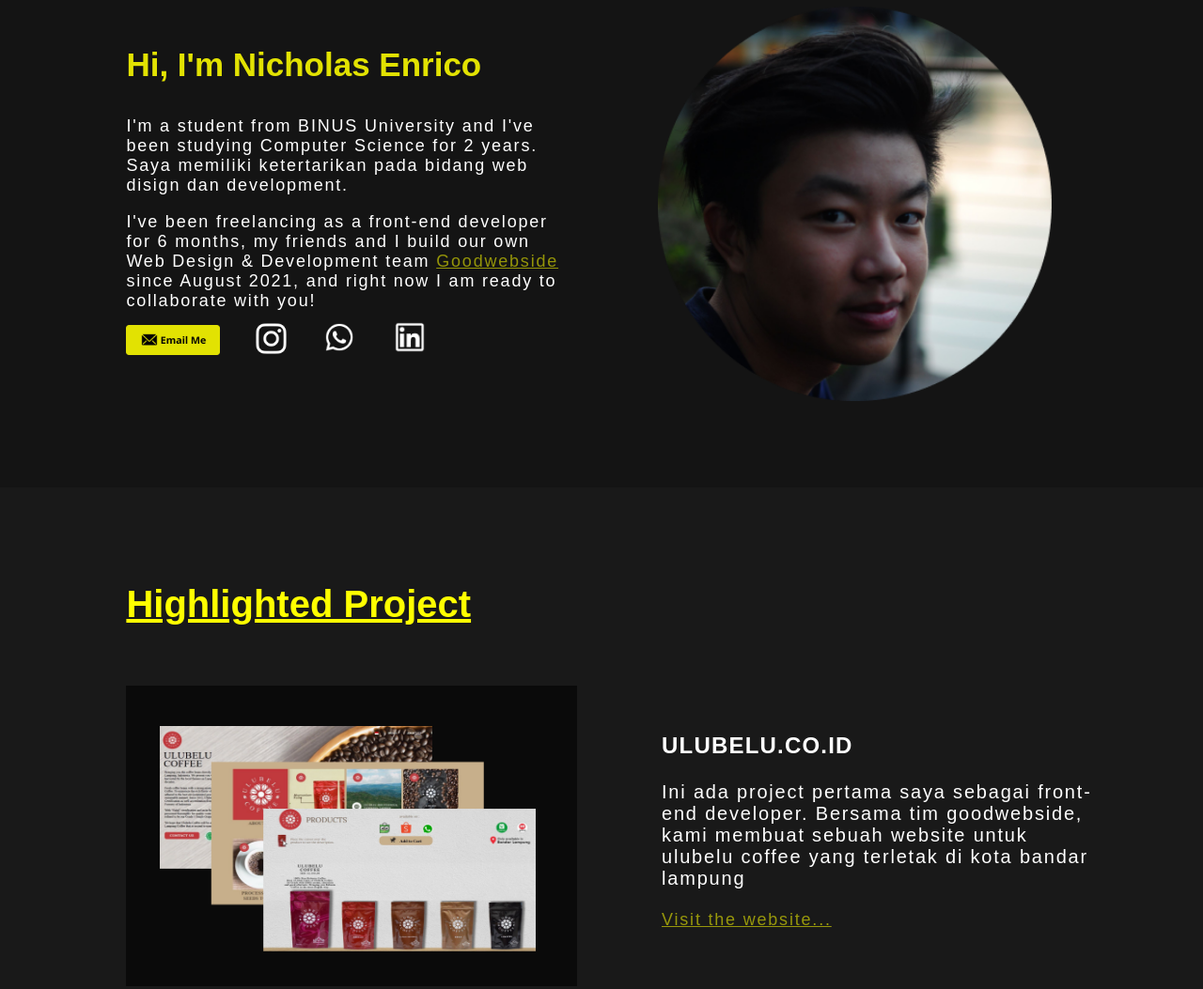
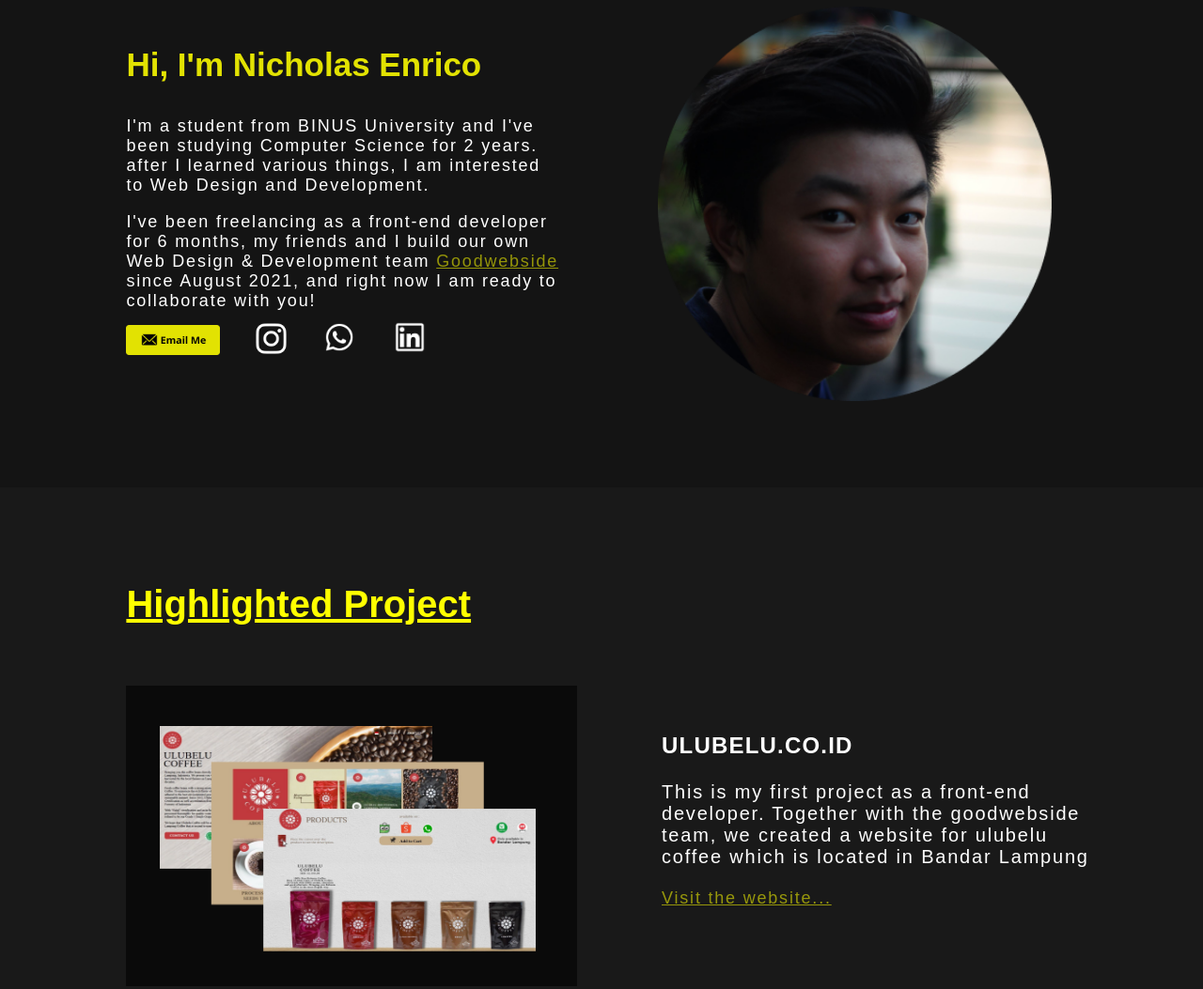
Before and after one commit to NicholasEnrico22/My-Portofolio, a plain HTML site: page index.html in a window 1280 px wide. Shown: the part 120-1173 px from the top of the page at 94% size. Drawn offline with Linux system fonts and the light colour scheme.

Commit message:
Update index.html

```diff
--- a/index.html
+++ b/index.html
@@ -11,9 +11,6 @@
 
 <body>
     <div class="container">
-
-
-
 
     <section class="panel1">
         <div class="header">
@@ -37,7 +34,7 @@
         </div>
 
         <div class="abstrak">
-            <p>I'm a student from BINUS University and I've been studying Computer Science for 2 years. Saya memiliki ketertarikan pada bidang web disign dan development.</p>
+            <p>I'm a student from BINUS University and I've been studying Computer Science for 2 years. after I learned various things, I am interested to Web Design and Development.</p>
             <p>I've been freelancing as a front-end developer for 6 months, my friends and I build our own Web Design & Development team <a href="https://www.instagram.com/goodwebside.studio/">Goodwebside</a> since August 2021, and right now I am ready to collaborate with you! </p>
         </div>
 
@@ -52,9 +49,6 @@
             <a class="linkedin" href=""><img src="assets/linkedin2.png" alt="Linked In"></a>
         </div>
     </section>
-
-
-
 
     <section class="panel2">
         <div class="header_p2">
@@ -72,14 +66,11 @@
         </div>
 
         <div class="isi_pro2">
-            <p>Ini ada project pertama saya sebagai front-end developer. Bersama tim goodwebside, kami membuat sebuah website untuk ulubelu coffee yang terletak di kota bandar lampung</p>
+            <p>This is my first project as a front-end developer. Together with the goodwebside team, we created a website for ulubelu coffee which is located in Bandar Lampung</p>
             <a href="http://ulubelu.co.id/" target="_blank">Visit the website...</a>
         </div>
 
     </section>
-
-
-
 
     <section class="panel3">
 
@@ -109,9 +100,6 @@
 
     </section>
 
-
-
-
     <section class="panel4">
         <div class="header_p4">
             <p>Tools & skills</p>
@@ -126,9 +114,6 @@
         </div>
 
     </section>
-
-
-
 
     <section class="footer">
         <div class="judul_footer">
@@ -148,9 +133,6 @@
 
     </section>
 
-
-
-
     </div>
 </body>
 </html>
```
